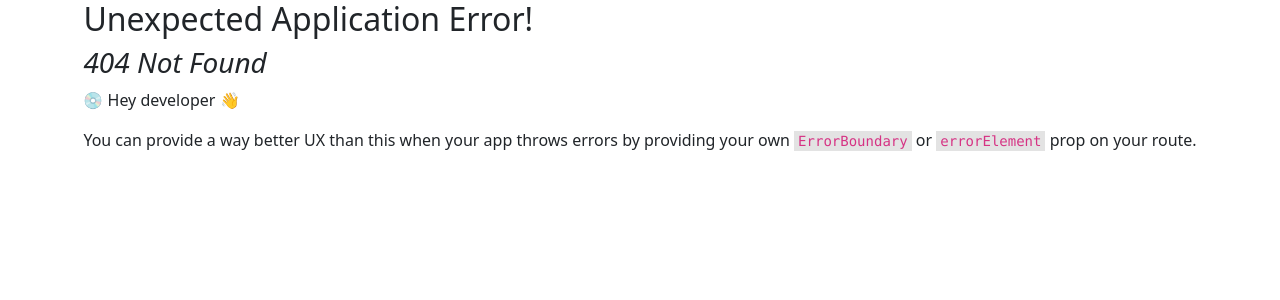
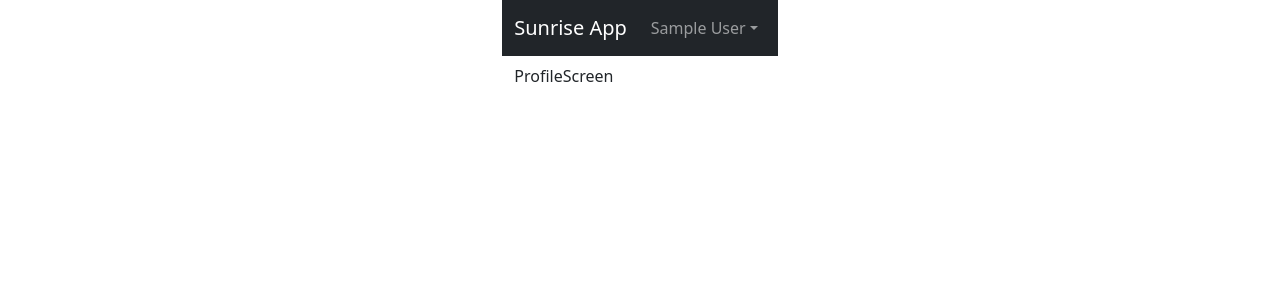
Before and after one commit to THREEhundo/sunrise, a React (Vite) app in the folder frontend/: page /profile in a window 1280 px wide. Before the commit this address had no page. Shown: the top 300 px of the page. Built offline with nearby package versions, Linux system fonts and the light colour scheme; sample sign-in values are in the browser's storage.

Commit message:
Private Route created for user when logged out.

```diff
--- /dev/null
+++ b/frontend/src/components/PrivateRoutes.jsx
@@ -0,0 +1,10 @@
+import { Navigate, Outlet } from 'react-router-dom'
+import { useSelector } from 'react-redux'
+
+const PrivateRoutes = () => {
+	const { userInfo } = useSelector(state => state.auth)
+
+	return userInfo ? <Outlet /> : <Navigate to='/login' replace />
+}
+
+export default PrivateRoutes
--- a/frontend/src/main.jsx
+++ b/frontend/src/main.jsx
@@ -14,6 +14,8 @@
 import HomeScreen from './screens/HomeScreen'
 import LoginScreen from './screens/LoginScreen.jsx'
 import RegisterScreen from './screens/RegisterScreen.jsx'
+import ProfileScreen from './screens/ProfileScreen.jsx'
+import PrivateRoutes from './components/PrivateRoutes.jsx'
 
 const router = createBrowserRouter(
 	createRoutesFromElements(
@@ -21,6 +23,10 @@
 			<Route index={true} path='/' element={<HomeScreen />} />
 			<Route path='/login' element={<LoginScreen />} />
 			<Route path='/register' element={<RegisterScreen />} />
+			{/* Private Routes */}
+			<Route path='' element={<PrivateRoutes />}>
+				<Route path='/profile' element={<ProfileScreen />} />
+			</Route>
 		</Route>
 	)
 )
--- /dev/null
+++ b/frontend/src/screens/ProfileScreen.jsx
@@ -0,0 +1,5 @@
+const ProfileScreen = () => {
+	return <div>ProfileScreen</div>
+}
+
+export default ProfileScreen
```
